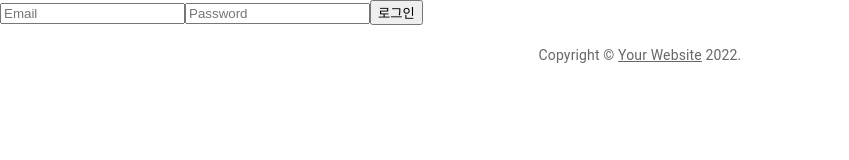
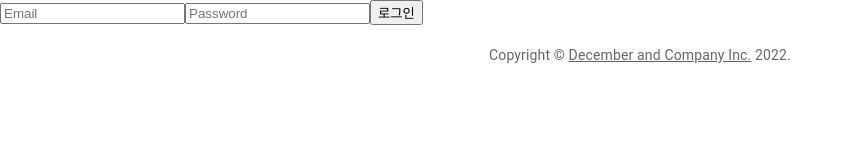
Before and after one commit to pre-on-boarding-fe-7team/pre-onboarding-assignment-week-4-1-team-7, a React (Create React App) app: page / in a window 1280 px wide. Shown: the top 160 px of the page, without its empty margins (0-849 px from the left). Built offline with nearby package versions, Linux system fonts and the light colour scheme.

Commit message:
Feat: 변경, footer
내용, href 변경

```diff
--- a/src/components/Footer.jsx
+++ b/src/components/Footer.jsx
@@ -5,8 +5,8 @@ const Footer = () => {
   return (
     <Typography variant="body2" color="text.secondary" align="center" style={{ padding: '20px 0' }}>
       {'Copyright © '}
-      <Link color="inherit" href="https://mui.com/">
-        Your Website
+      <Link color="inherit" href="http://localhost:3000/">
+        December and Company Inc.
       </Link>{' '}
       {new Date().getFullYear()}
       {'.'}
```
